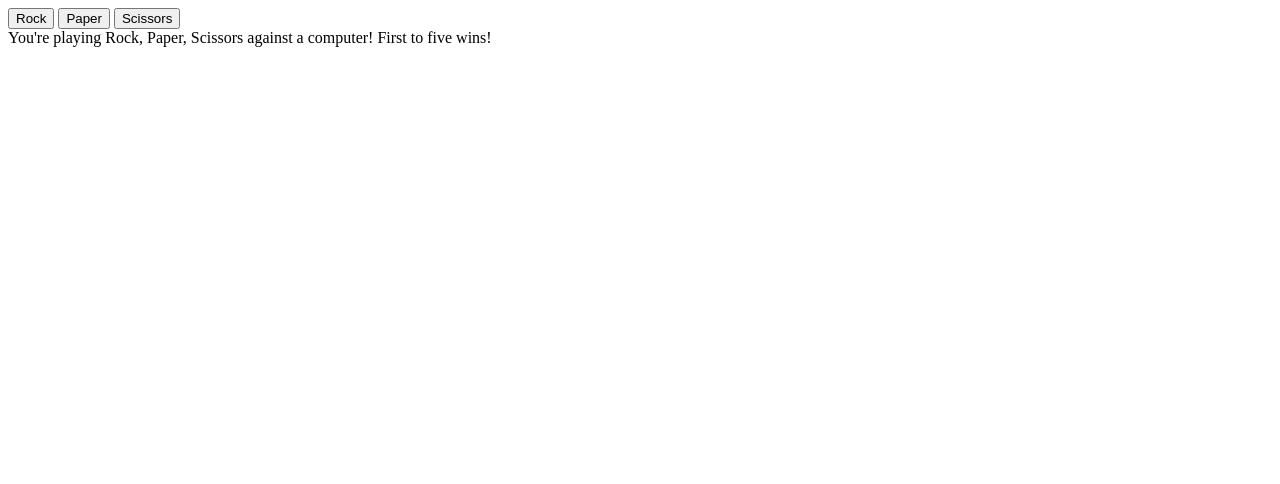
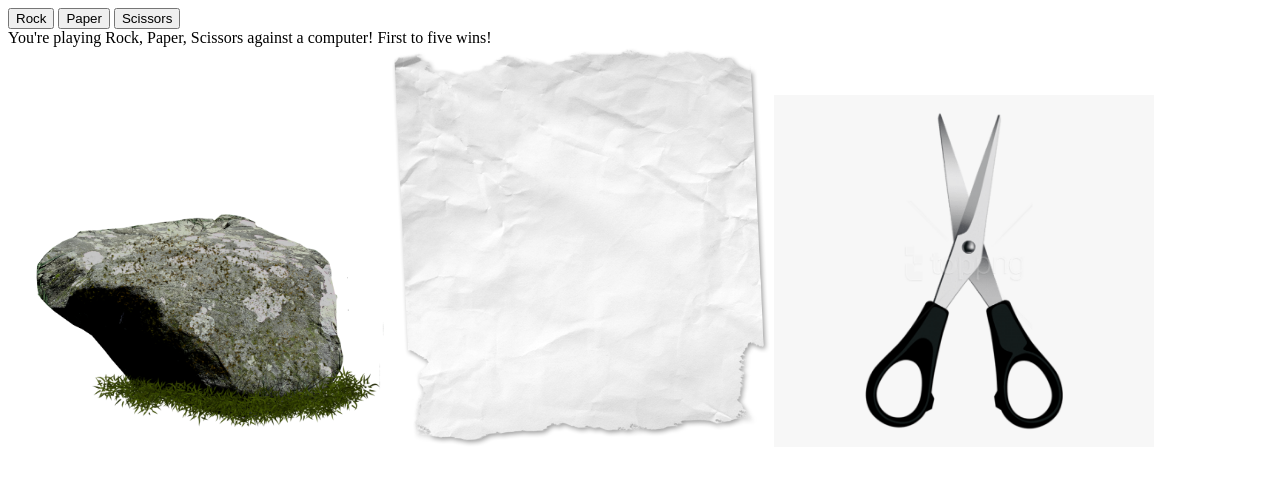
Before and after one commit to dianaroemer/rsp_game, a plain HTML site: page index.html in a window 1280 px wide. Drawn offline with Linux system fonts and the light colour scheme.

Commit message:
Add images, attach eventlisteners, size them

```diff
--- a/index.html
+++ b/index.html
@@ -21,6 +21,12 @@
         <div id="resultBanner">You're playing Rock, Paper, Scissors against a computer! First to five wins!</div>
         <div id="scoreboard"></div>
 
+        <img class="rockImg" src='rock.png' alt="A photo of a rock">
+
+        <img class="paperImg" src='paper.png' alt="A photo of a sheet of paper">
+
+        <img class="scissImg" src='scissors.png' alt="A photo of scissors">
+
     </body>
 
 
--- a/script.js
+++ b/script.js
@@ -183,3 +183,20 @@ const scissBtn = document.querySelector('#scissBtn');
 rockBtn.addEventListener('click', () => { gameResult(playRound('rock', computerPlay())); updateScoreboard(); });
 paperBtn.addEventListener('click', () => { gameResult(playRound('paper', computerPlay())); updateScoreboard(); });
 scissBtn.addEventListener('click', () => { gameResult(playRound('scissors', computerPlay())); updateScoreboard(); });
+
+
+
+
+// Event listener to image of rock
+const rockImgBtn = document.querySelector('.rockImg');
+rockImgBtn.addEventListener('click', () => alert('You clicked on the picture of the rock!"'));
+// Style rock image
+rockImgBtn.setAttribute('style', 'width: 30%;');
+
+const paperImgBtn = document.querySelector('.paperImg');
+paperImgBtn.addEventListener('click', () => alert('You clicked on the picture of the paper!"'));
+paperImgBtn.setAttribute('style', 'width: 30%;');
+
+const scissImgBtn = document.querySelector('.scissImg');
+scissImgBtn.addEventListener('click', () => alert('You clicked on the picture of the scissors!"'));
+scissImgBtn.setAttribute('style', 'width: 30%;');
```
Also changed, not shown: paper.png (added), rock.png (added), scissors.png (added).
